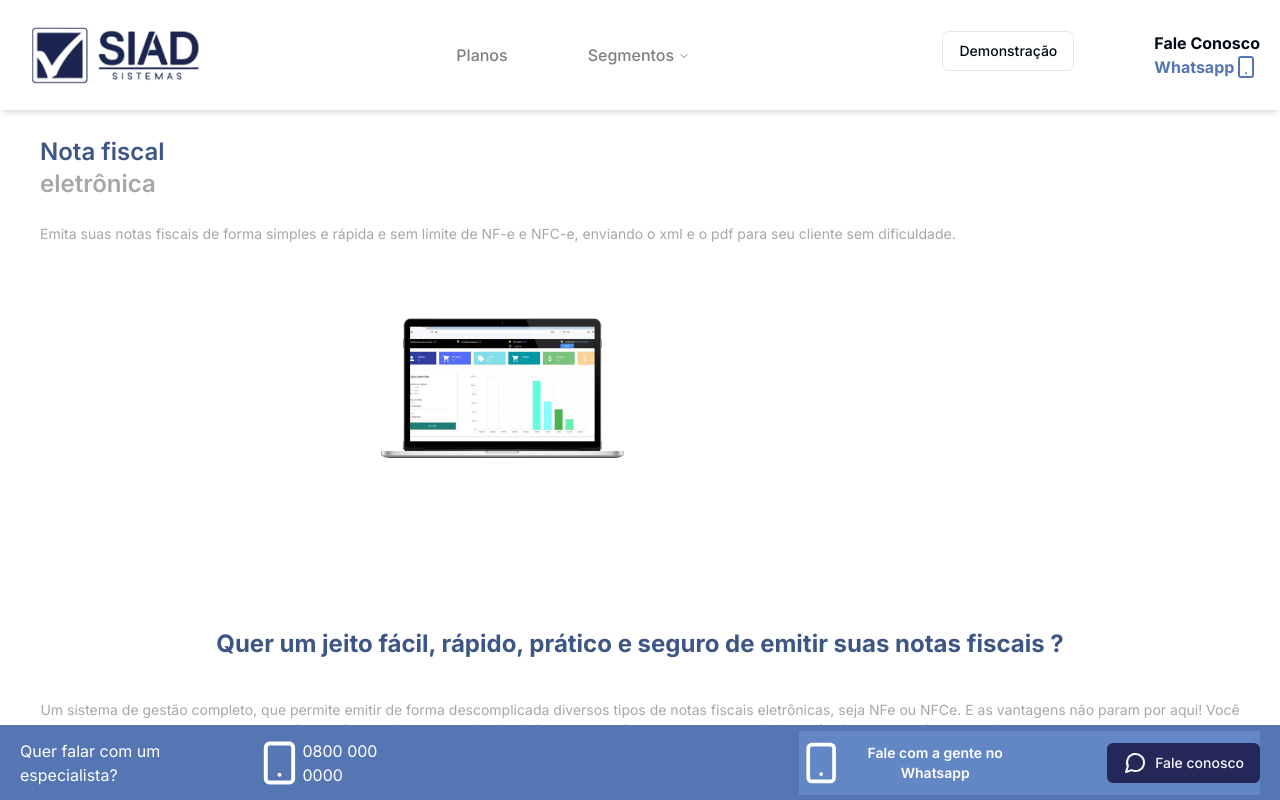
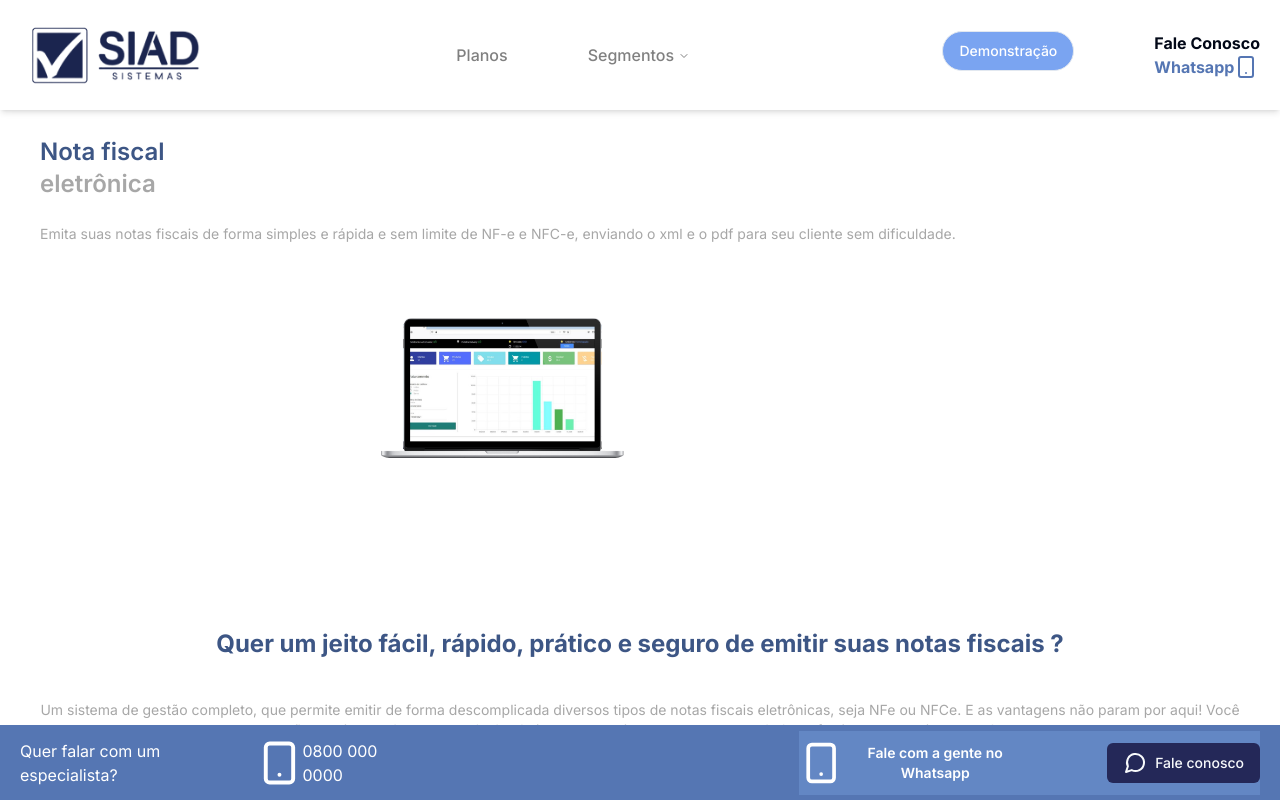
Before and after one commit to EvaldoFerreiraMoreira/site-siad, a Next.js app: page / in a window 1280 px wide. Shown: the top 800 px of the page. Built offline with nearby package versions, Linux system fonts and the light colour scheme.

Commit message:
fix: formulario

```diff
--- a/src/components/Formulario.tsx
+++ b/src/components/ui/Formulario.tsx
@@ -11,8 +11,8 @@ import {
 } from "@/components/ui/dialog"
 import { Input } from "@/components/ui/input"
 import { Label } from "@/components/ui/label"
-import { Textarea } from "./ui/textarea";
-import { Form, FormControl, FormDescription, FormField, FormItem, FormLabel, FormMessage } from "./ui/form";
+import { Textarea } from "./textarea";
+import { Form, FormControl, FormDescription, FormField, FormItem, FormLabel, FormMessage } from "./form";
 import { useForm } from "react-hook-form";
 import * as z from "zod"
 import { zodResolver } from "@hookform/resolvers/zod"
@@ -39,7 +39,7 @@ const Formulario = () => {
     return (
         <Dialog>
             <DialogTrigger asChild>
-                <Button variant="outline">Demonstração</Button>
+                <Button variant="outline" className="bg-[#7AA4F1] text-white rounded-3xl">Demonstração</Button>
             </DialogTrigger>
 
             <DialogContent className="sm:max-w-[425px] bg-gradient-to-b from-[#E4F0FC] via-[#F1F4F9] to-[#FFFF]">
--- a/src/components/ui/componentsMobile/HeaderMobile.tsx
+++ b/src/components/ui/componentsMobile/HeaderMobile.tsx
@@ -7,7 +7,7 @@ import { MenuIcon, HomeIcon, GanttChartSquare, Smartphone } from 'lucide-react';
 import { Separator } from '../separator';
 import Link from 'next/link';
 import { NavigationMenuSegmentoMobile } from './NavigationMenuMobile';
-import Formulario from '@/components/Formulario';
+import Formulario from '@/components/ui/Formulario';
 
 const HeaderMobile = () => {
   return (
@@ -77,12 +77,10 @@ const HeaderMobile = () => {
                   </Button>
                 </Link>
               </SheetClose>
-                   <SheetDescription>
-
-                      <Formulario/>
-
+              <NavigationMenuSegmentoMobile />
+              <SheetDescription className='text-black'>
+                <Formulario />
               </SheetDescription>
-                  <NavigationMenuSegmentoMobile/>
             </div>
           </SheetContent>
         </Sheet>
--- a/src/components/ui/componentsWeb/HeaderWeb.tsx
+++ b/src/components/ui/componentsWeb/HeaderWeb.tsx
@@ -8,7 +8,7 @@ import {
 import { Separator } from "../separator";
 import Link from "next/link";
 import { NavigationMenuSegmentoWeb } from "./NavigationMenuWeb";
-import Formulario from "@/components/Formulario";
+import Formulario from "@/components/ui/Formulario";
 
 
 const HeaderWeb = () => {
```
Also changed, not shown: src/components/ui/ComboSeguimento.tsx (renamed from src/components/ComboSeguimento.tsx). Lines whose indentation alone changed are shown as unchanged.
